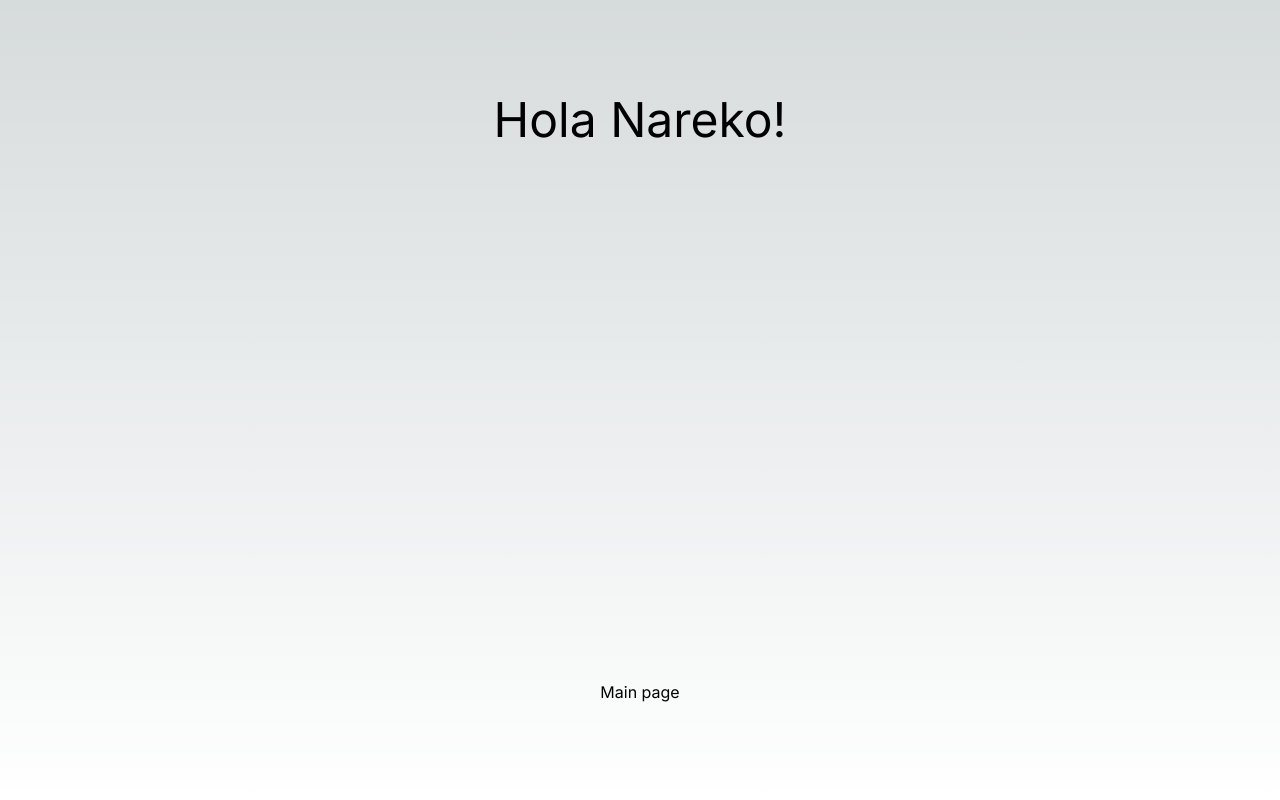
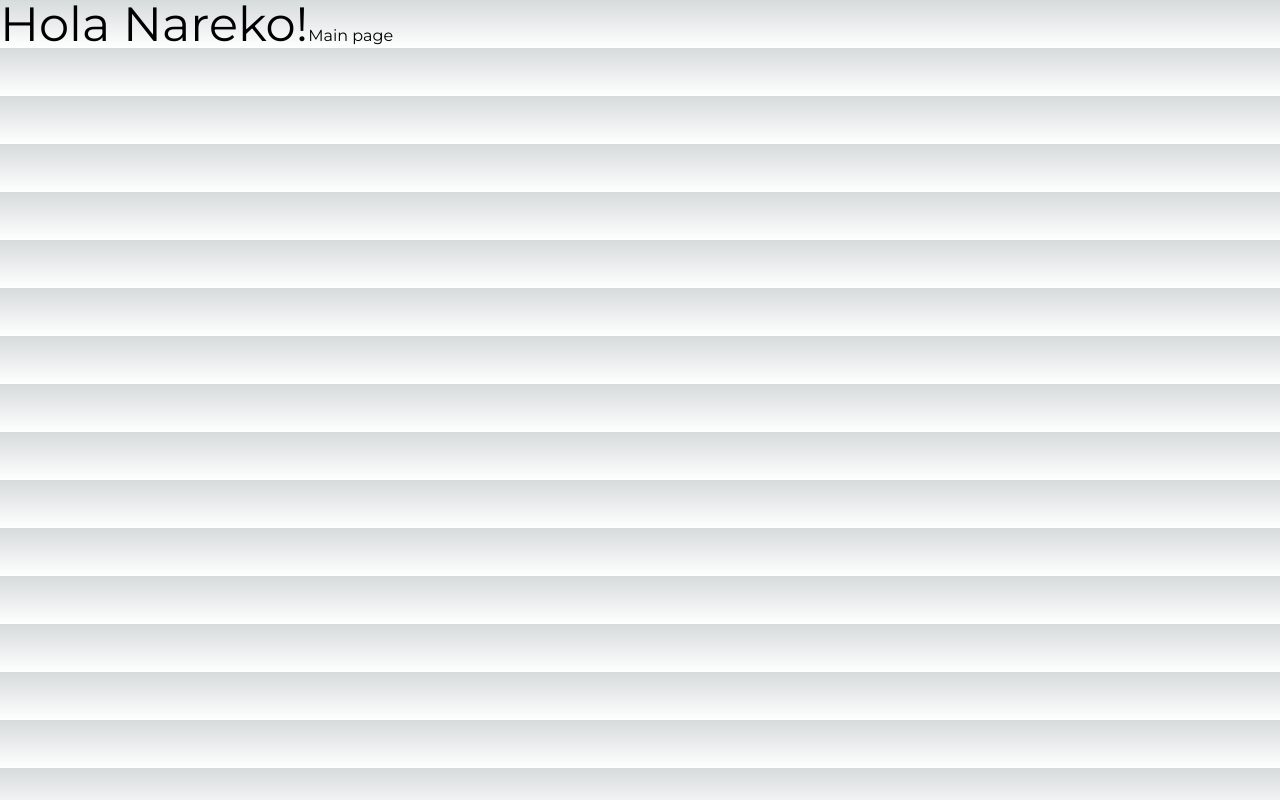
Before and after one commit to NarelaCamara/next, a Next.js app: page / in a window 1280 px wide. Built offline with nearby package versions, Linux system fonts and the light colour scheme.

Commit message:
feat: add monserrat style

```diff
--- a/app/page.tsx
+++ b/app/page.tsx
@@ -1,11 +1,18 @@
+import { Montserrat } from "next/font/google";
 import Link from "next/link";
+
+const monserrat = Montserrat({
+  weight: ["300", "400", "500", "700"],
+  subsets: ["latin"],
+  display: "swap",
+  fallback: ["Arial", "sans-serif"],
+});
 
 export default function Home() {
   return (
-      <main className="flex min-h-screen flex-col items-center justify-between p-24">
-        <span className="text-5xl">Hola Nareko!</span>
-        <Link href="/main">Main page</Link>
-      </main>
-
+    <main className={monserrat.className}>
+      <span className="text-5xl">Hola Nareko!</span>
+      <Link href="/main">Main page</Link>
+    </main>
   );
 }
```
